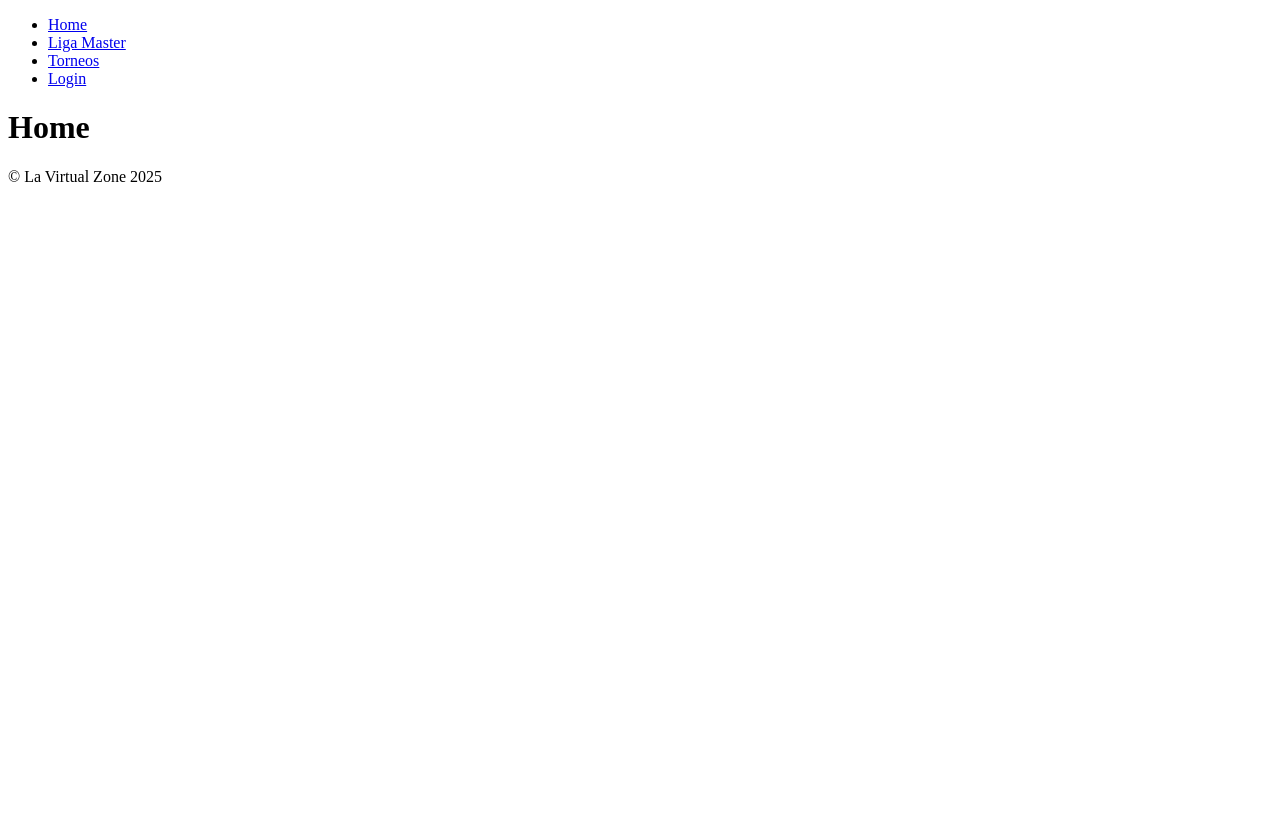
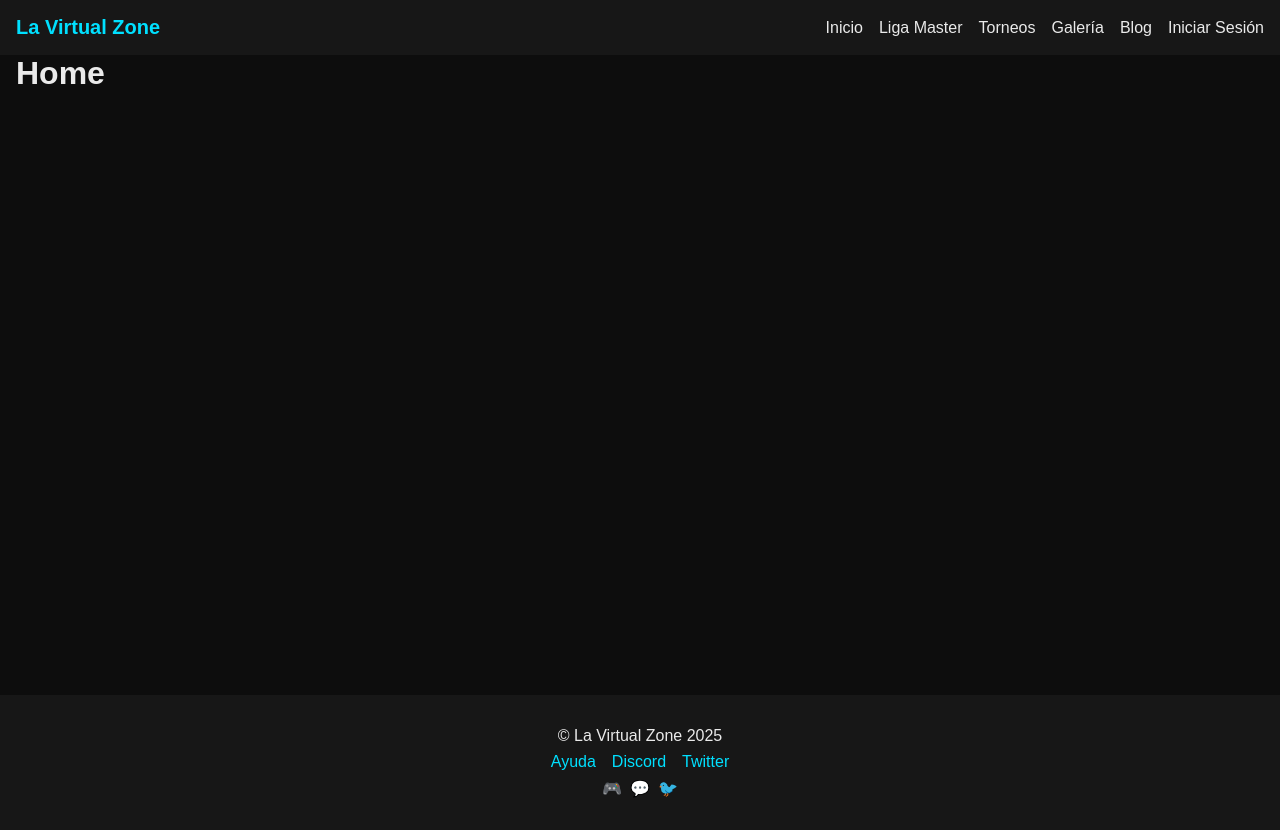
Before and after one commit to jacksonhehe/La-Virtual-Zone-, a React (Vite) app: page / in a window 1280 px wide. Before the commit the page ends 800 px from the top, so only its background shows below. Built offline with nearby package versions, Linux system fonts and the light colour scheme.

Commit message:
Add layout with navbar and footer

```diff
--- a/src/App.tsx
+++ b/src/App.tsx
@@ -1,19 +1,16 @@
 import { BrowserRouter, Routes, Route } from 'react-router-dom'
 import routes from './routes'
-import Navbar from './components/Layout/Navbar'
-import Footer from './components/Layout/Footer'
+import Layout from './components/Layout/Layout'
 import './App.css'
 
 export default function App() {
   return (
     <BrowserRouter>
-      <Navbar />
       <Routes>
-        {routes.map(({ path, element }) => (
-          <Route key={path} path={path} element={element} />
+        {routes.map((r) => (
+          <Route key={r.path} path={r.path} element={<Layout>{r.element}</Layout>} />
         ))}
       </Routes>
-      <Footer />
     </BrowserRouter>
   )
 }
--- /dev/null
+++ b/src/components/Layout/Footer.module.css
@@ -0,0 +1,19 @@
+.footer {
+  background: var(--card);
+  padding: 2rem 1rem;
+  text-align: center;
+}
+
+.links {
+  margin-top: 0.5rem;
+  display: flex;
+  justify-content: center;
+  gap: 1rem;
+}
+
+.socials {
+  margin-top: 0.5rem;
+  display: flex;
+  justify-content: center;
+  gap: 0.5rem;
+}
--- a/src/components/Layout/Footer.tsx
+++ b/src/components/Layout/Footer.tsx
@@ -1,3 +1,20 @@
+import { Link } from 'react-router-dom'
+import styles from './Footer.module.css'
+
 export default function Footer() {
-  return <footer>© La Virtual Zone 2025</footer>
+  return (
+    <footer className={styles.footer}>
+      <p>© La Virtual Zone 2025</p>
+      <nav className={styles.links}>
+        <Link to="/ayuda">Ayuda</Link>
+        <a href="#">Discord</a>
+        <a href="#">Twitter</a>
+      </nav>
+      <div className={styles.socials}>
+        <span>🎮</span>
+        <span>💬</span>
+        <span>🐦</span>
+      </div>
+    </footer>
+  )
 }
--- /dev/null
+++ b/src/components/Layout/Layout.tsx
@@ -0,0 +1,14 @@
+import Navbar from './Navbar'
+import Footer from './Footer'
+
+export default function Layout({ children }: { children: React.ReactNode }) {
+  return (
+    <>
+      <Navbar />
+      <main style={{ paddingInline: '1rem', minHeight: 'calc(100vh - 160px)' }}>
+        {children}
+      </main>
+      <Footer />
+    </>
+  )
+}
--- /dev/null
+++ b/src/components/Layout/Navbar.module.css
@@ -0,0 +1,63 @@
+.navbar {
+  background: var(--card);
+  display: flex;
+  justify-content: space-between;
+  align-items: center;
+  padding: 1rem;
+  position: sticky;
+  top: 0;
+  z-index: 100;
+}
+
+.logo {
+  font-weight: bold;
+  color: var(--primary);
+  font-size: 1.25rem;
+}
+
+.links {
+  list-style: none;
+  display: flex;
+  gap: 1rem;
+  transition: all .3s;
+}
+
+.links a {
+  color: var(--text);
+}
+
+.hamburger {
+  display: none;
+  flex-direction: column;
+  gap: 4px;
+  background: none;
+  border: none;
+  cursor: pointer;
+}
+
+.hamburger span {
+  width: 24px;
+  height: 3px;
+  background: var(--text);
+  transition: all .3s;
+}
+
+@media (max-width: 768px) {
+  .links {
+    position: fixed;
+    top: 0;
+    right: 0;
+    flex-direction: column;
+    background: var(--card);
+    height: 100vh;
+    width: 200px;
+    padding-top: 4rem;
+    transform: translateX(100%);
+  }
+  .links.open {
+    transform: translateX(0);
+  }
+  .hamburger {
+    display: flex;
+  }
+}
--- a/src/components/Layout/Navbar.tsx
+++ b/src/components/Layout/Navbar.tsx
@@ -1,14 +1,26 @@
+import { useState } from 'react'
 import { Link } from 'react-router-dom'
+import styles from './Navbar.module.css'
 
 export default function Navbar() {
+  const [open, setOpen] = useState(false)
+
   return (
-    <nav>
-      <ul>
-        <li><Link to="/">Home</Link></li>
-        <li><Link to="/ligamaster">Liga Master</Link></li>
-        <li><Link to="/torneos">Torneos</Link></li>
-        <li><Link to="/login">Login</Link></li>
+    <header className={styles.navbar}>
+      <Link to="/" className={styles.logo}>La Virtual Zone</Link>
+      <button className={styles.hamburger} onClick={() => setOpen(!open)}>
+        <span></span>
+        <span></span>
+        <span></span>
+      </button>
+      <ul className={`${styles.links} ${open ? styles.open : ''}`}>
+        <li><Link to="/" onClick={() => setOpen(false)}>Inicio</Link></li>
+        <li><Link to="/ligamaster" onClick={() => setOpen(false)}>Liga Master</Link></li>
+        <li><Link to="/torneos" onClick={() => setOpen(false)}>Torneos</Link></li>
+        <li><Link to="/galeria" onClick={() => setOpen(false)}>Galería</Link></li>
+        <li><Link to="/blog" onClick={() => setOpen(false)}>Blog</Link></li>
+        <li><Link to="/login" onClick={() => setOpen(false)}>Iniciar Sesión</Link></li>
       </ul>
-    </nav>
+    </header>
   )
 }
--- a/src/index.css
+++ b/src/index.css
@@ -0,0 +1,29 @@
+
+:root {
+  --bg: #0d0d0d;
+  --card: #171717;
+  --text: #eaeaea;
+  --primary: #00e0ff;
+  --primary-glow: rgba(0, 224, 255, 0.35);
+}
+
+* {
+  margin: 0;
+  padding: 0;
+  box-sizing: border-box;
+  font-family: "Montserrat", sans-serif;
+}
+
+body {
+  background: var(--bg);
+  color: var(--text);
+}
+
+a {
+  color: var(--primary);
+  text-decoration: none;
+}
+
+a:hover {
+  text-shadow: 0 0 4px var(--primary-glow);
+}
```
